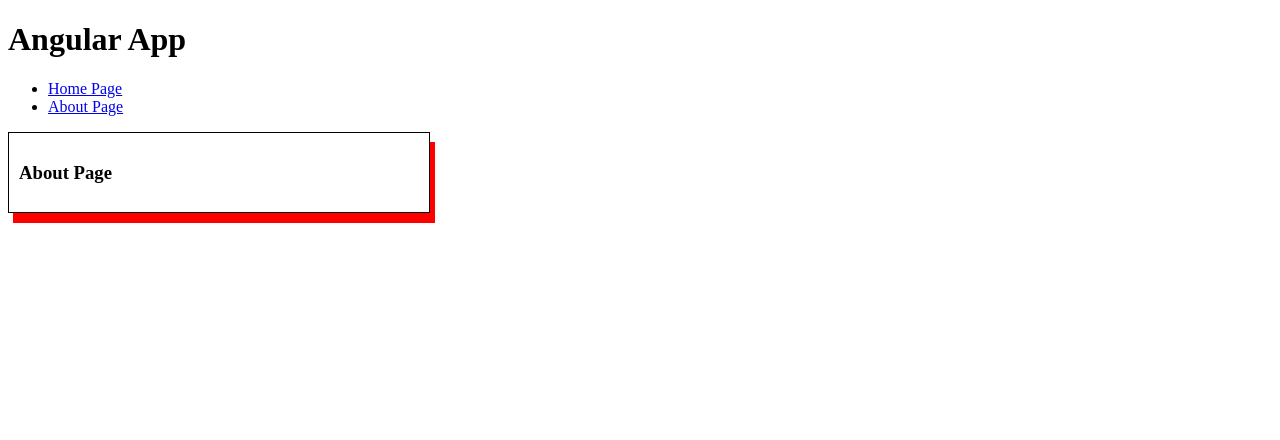
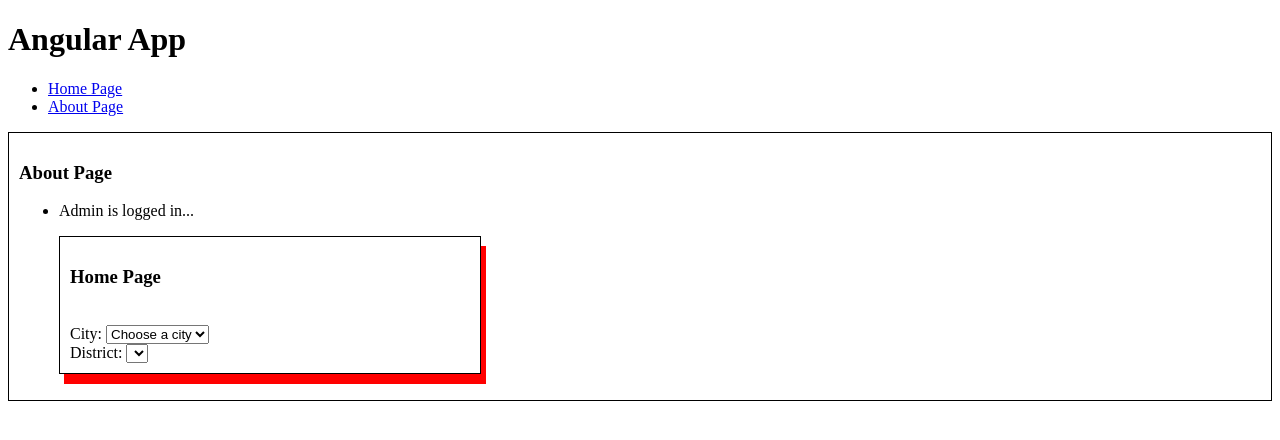
Before and after one commit to cuoigl/Angular-app, an Angular app: page /about in a window 1280 px wide. Shown: the top 440 px of the page. Built offline with nearby package versions, Linux system fonts and the light colour scheme.

Commit message:
ngSwitch

```diff
--- a/src/app/about/about.component.html
+++ b/src/app/about/about.component.html
@@ -1,3 +1,16 @@
 <div class="test">
     <h3>About Page</h3>
+
+    <ul [ngSwitch]="loginType">
+        <li *ngSwitchCase="'user'">
+            <p>User is logged in...</p>
+        </li>
+        <li *ngSwitchCase="'admin'">
+            <p>Admin is logged in...</p>
+            <app-home></app-home>
+        </li>
+        <li *ngSwitchDefault>
+            <p>Please choose login type</p>
+        </li>
+    </ul>
 </div>
--- a/src/app/about/about.component.scss
+++ b/src/app/about/about.component.scss
@@ -1,6 +1,4 @@
 .test {
     border: 1px solid;
     padding: 10px;
-    box-shadow: 5px 10px red;
-    width: 400px;
   }
--- a/src/app/about/about.component.ts
+++ b/src/app/about/about.component.ts
@@ -3,13 +3,12 @@
 @Component({
   selector: 'app-about',
   templateUrl: './about.component.html',
-  styleUrls: ['./about.component.scss']
+  styleUrls: ['./about.component.scss'],
 })
 export class AboutComponent implements OnInit {
+  public loginType = 'admin';
 
-  constructor() { }
+  constructor() {}
 
-  ngOnInit(): void {
-  }
-
+  ngOnInit(): void {}
 }
```
